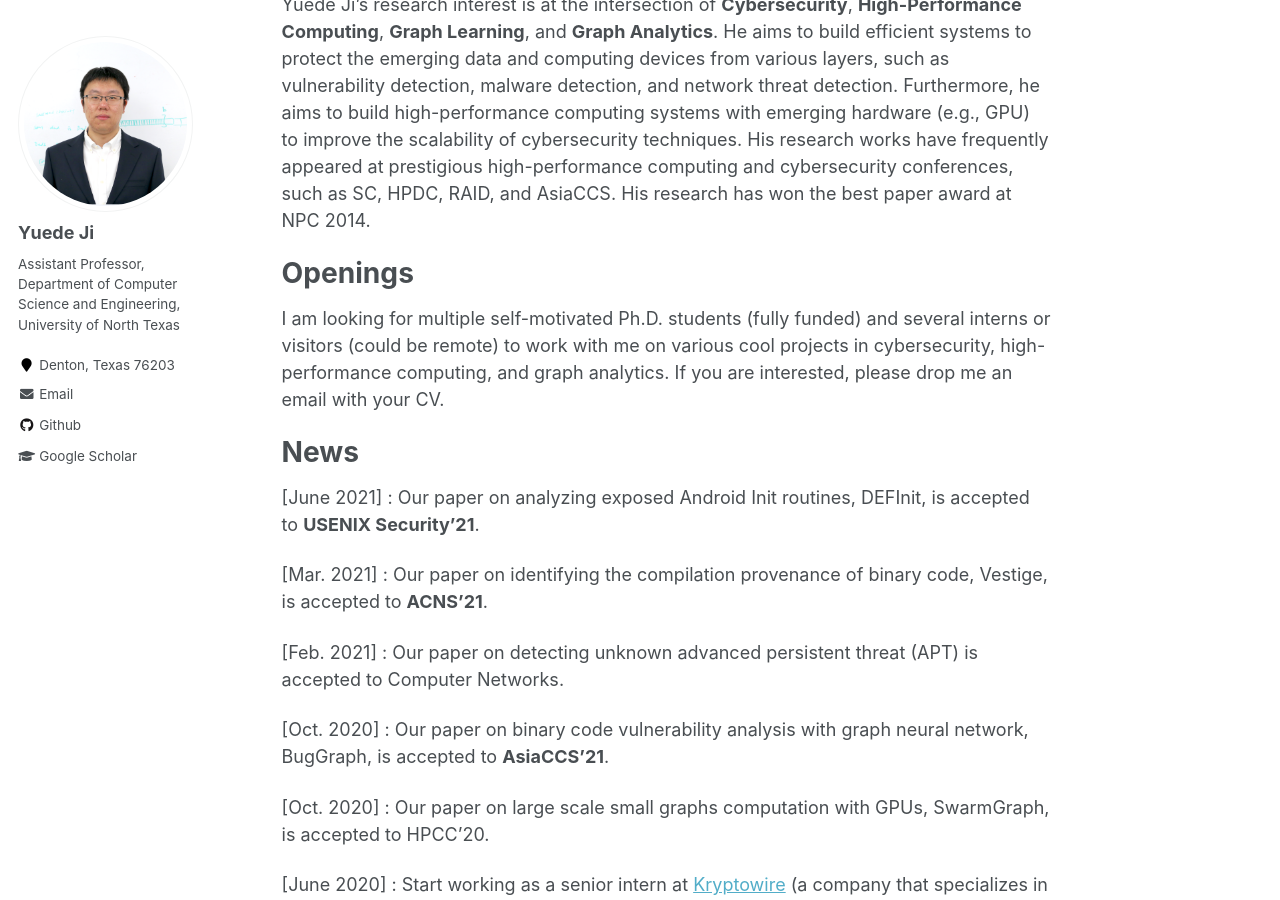
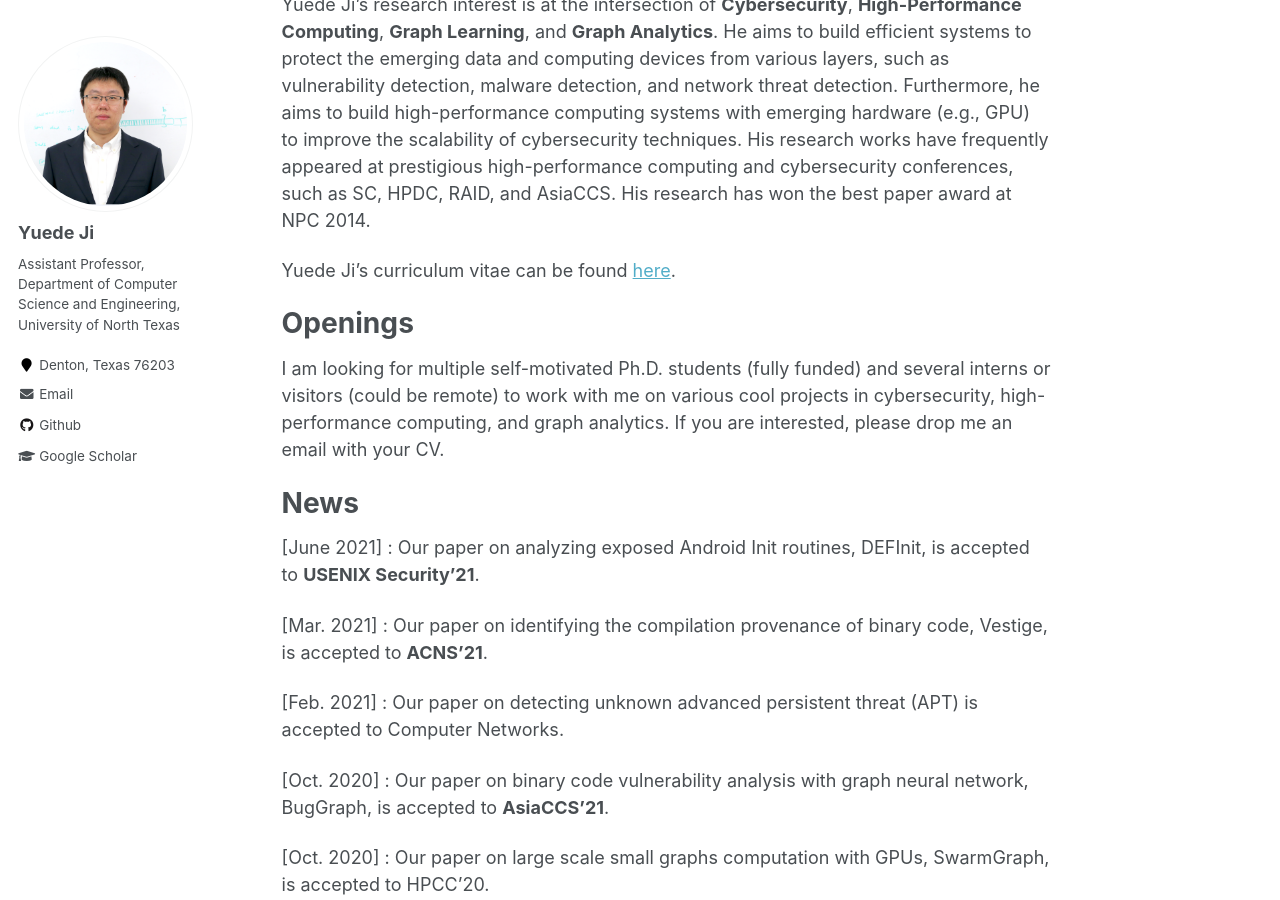
Before and after one commit to yuede/yuede.github.io, a Jekyll site: the page built from _pages/about.md, in a window 1280 px wide and 900 px high, scrolled down 301 px. Built offline with Jekyll 4.4.1, drawn with Linux system fonts in a browser that asks for light colours.

Commit message:
add cv link

```diff
--- a/_config.yml
+++ b/_config.yml
@@ -115,7 +115,6 @@ author:
   xing             :
   youtube          :
   wikipedia        :
-  cv               : files/cv_yuede.pdf
 
 # Reading Files
 include:
--- a/_pages/about.md
+++ b/_pages/about.md
@@ -11,6 +11,8 @@ redirect_from:
 Yuede Ji will be joining the [Department of Computer Science and Engineering](https://computerscience.engineering.unt.edu/) at the [University of North Texas](https://www.unt.edu/) as an Assistant Professor in Fall 2021. Right now, Yuede Ji is a Ph.D. candidate from the Department of Electrical and Computer Engineering at The George Washington University. He is advised by [Prof. H. Howie Huang](https://www.seas.gwu.edu/howie-huang).
 
 Yuede Ji's research interest is at the intersection of <strong>Cybersecurity</strong>, <strong>High-Performance Computing</strong>, <strong>Graph Learning</strong>, and <strong>Graph Analytics</strong>. He aims to build efficient systems to protect the emerging data and computing devices from various layers, such as vulnerability detection, malware detection, and network threat detection. Furthermore, he aims to build high-performance computing systems with emerging hardware (e.g., GPU) to improve the scalability of cybersecurity techniques. His research works have frequently appeared at prestigious high-performance computing and cybersecurity conferences, such as SC, HPDC, RAID, and AsiaCCS. His research has won the best paper award at NPC 2014.
+
+Yuede Ji's curriculum vitae can be found [here](../files/cv_yuede.pdf).
 
 Openings
 ======
```
